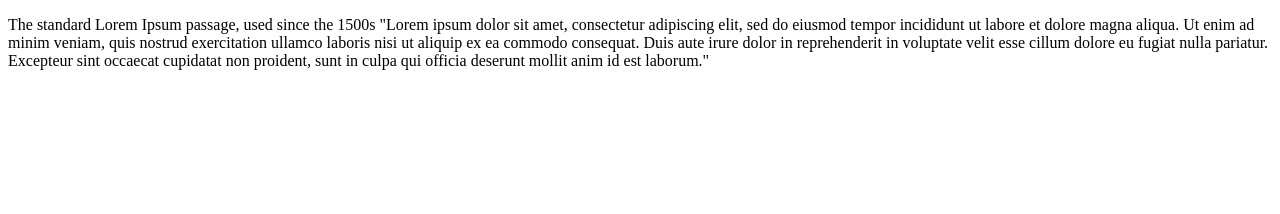
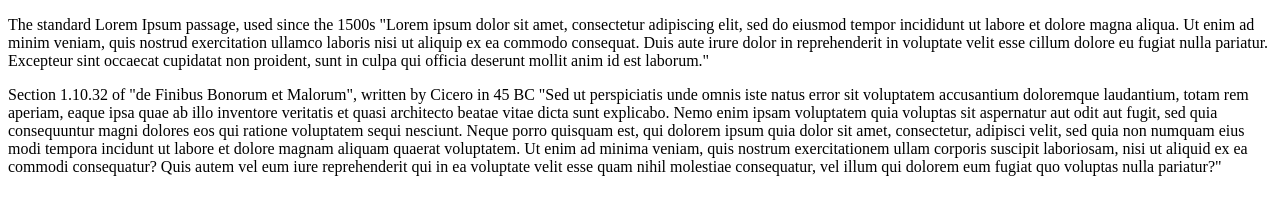
Before and after one commit to 401n16-EasyDraw/midterm, a website: page public/reporter.html in a window 1280 px wide. Drawn offline with Linux system fonts and the light colour scheme.

Commit message:
Reporter html in progress

```diff
--- a/public/reporter.html
+++ b/public/reporter.html
@@ -28,6 +28,22 @@
                 occaecat cupidatat non proident, sunt in culpa qui officia deserunt
                 mollit anim id est laborum."
               </p>
+              <p>
+                Section 1.10.32 of "de Finibus Bonorum et Malorum", written by Cicero
+                in 45 BC "Sed ut perspiciatis unde omnis iste natus error sit
+                voluptatem accusantium doloremque laudantium, totam rem aperiam, eaque
+                ipsa quae ab illo inventore veritatis et quasi architecto beatae vitae
+                dicta sunt explicabo. Nemo enim ipsam voluptatem quia voluptas sit
+                aspernatur aut odit aut fugit, sed quia consequuntur magni dolores eos
+                qui ratione voluptatem sequi nesciunt. Neque porro quisquam est, qui
+                dolorem ipsum quia dolor sit amet, consectetur, adipisci velit, sed
+                quia non numquam eius modi tempora incidunt ut labore et dolore magnam
+                aliquam quaerat voluptatem. Ut enim ad minima veniam, quis nostrum
+                exercitationem ullam corporis suscipit laboriosam, nisi ut aliquid ex
+                ea commodi consequatur? Quis autem vel eum iure reprehenderit qui in
+                ea voluptate velit esse quam nihil molestiae consequatur, vel illum
+                qui dolorem eum fugiat quo voluptas nulla pariatur?"
+              </p>
 
         </div >
 
```
